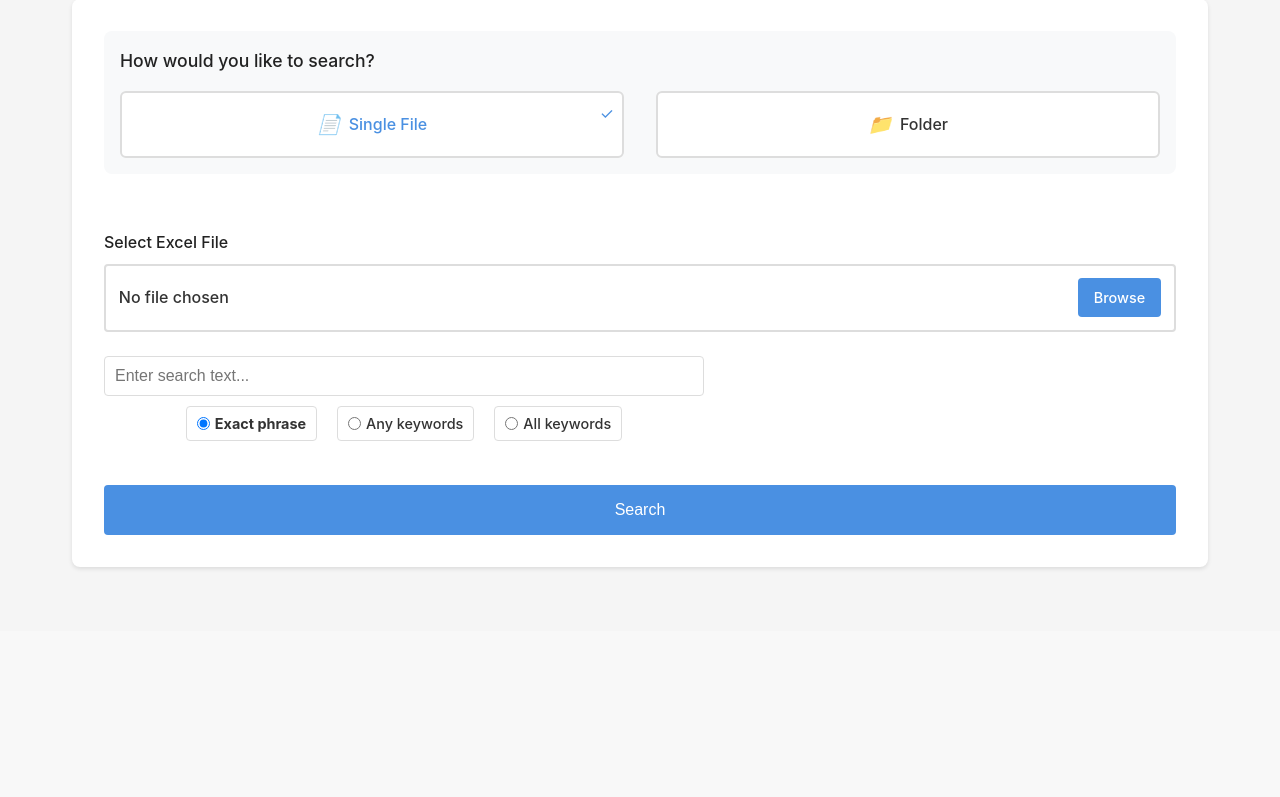
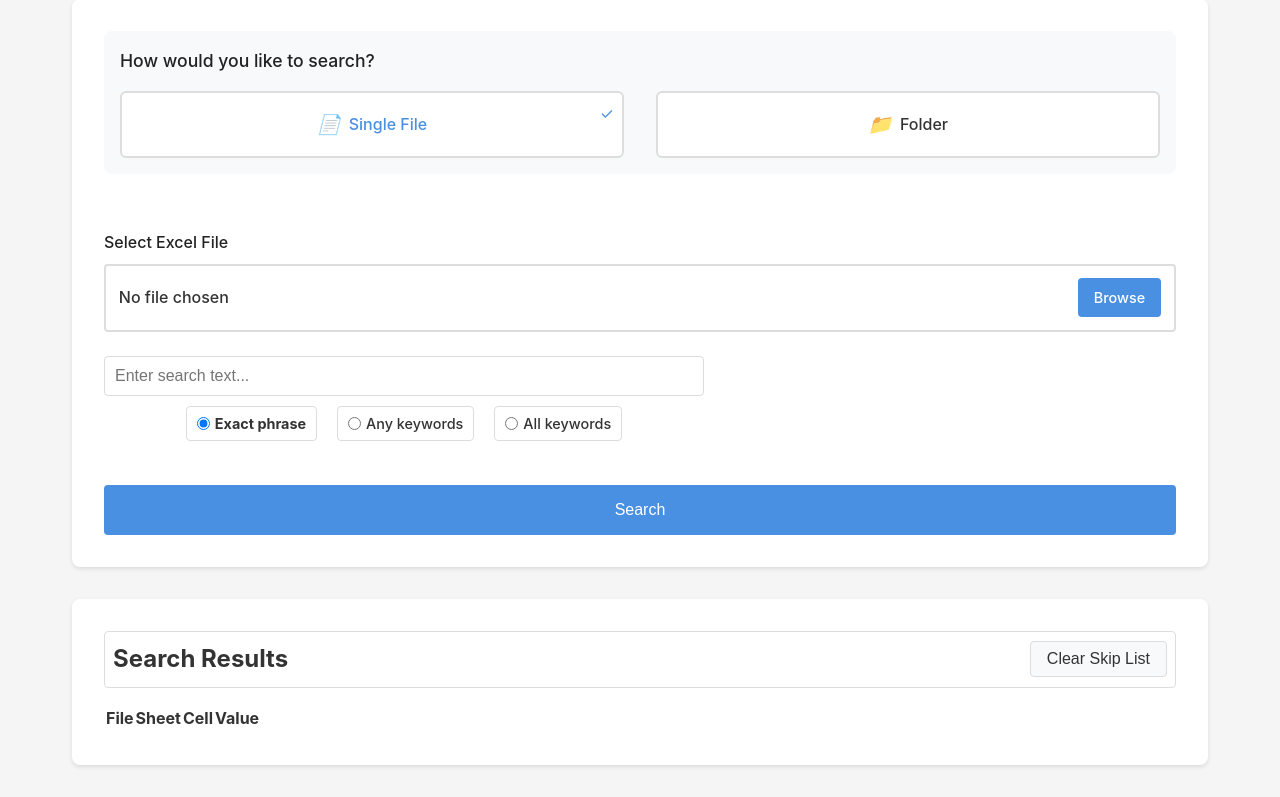
Before and after one commit to briancphillips/ExcelSeeker, a Flask app: page / in a window 1280 px wide. Shown: the part 181-978 px from the top of the page. Before the commit the page ends 751 px from the top, so only its background shows below. Run offline with Flask 3, Linux system fonts and the light colour scheme; lists and menus that the app fills with data are empty.

Commit message:
Added UI improvements: - Added clear skip list button to results header - Made filenames clickable with system file opening - Added styling for new elements

```diff
--- a/app.py
+++ b/app.py
@@ -16,6 +16,7 @@ from threading import Event
 from collections import defaultdict
 import uuid
 import threading
+import platform
 
 # Set up logging
 logging.basicConfig(level=logging.DEBUG)
@@ -139,6 +140,7 @@ def process_excel_file(file_path, search_text, search_mode="exact"):
                             results.append(
                                 {
                                     "filename": os.path.basename(file_path),
+                                    "filepath": str(os.path.abspath(file_path)),
                                     "sheet": sheet.name,
                                     "cell": format_cell_address(
                                         row_idx + 1, col_idx + 1
@@ -458,6 +460,38 @@ def cleanup_search(search_id):
         logger.error(f"Error cleaning up search {search_id}: {e}")
 
 
+@app.route("/open-file", methods=["POST"])
+def open_file():
+    """Open a file using the system's default application."""
+    try:
+        data = request.get_json()
+        if not data or "filepath" not in data:
+            return jsonify({"error": "No file path provided"}), 400
+
+        filepath = data["filepath"]
+        if not os.path.exists(filepath):
+            return jsonify({"error": "File not found"}), 404
+
+        # Use the appropriate command based on the operating system
+        system = platform.system().lower()
+        try:
+            if system == "darwin":  # macOS
+                subprocess.run(["open", filepath])
+            elif system == "windows":
+                subprocess.run(["start", filepath], shell=True)
+            elif system == "linux":
+                subprocess.run(["xdg-open", filepath])
+            else:
+                return jsonify({"error": "Unsupported operating system"}), 400
+
+            return jsonify({"message": "File opened successfully"})
+        except subprocess.SubprocessError as e:
+            return jsonify({"error": f"Failed to open file: {str(e)}"}), 500
+
+    except Exception as e:
+        return jsonify({"error": str(e)}), 500
+
+
 if __name__ == "__main__":
     try:
         # Ensure the application can find its templates and static files
--- a/static/style.css
+++ b/static/style.css
@@ -16,6 +16,8 @@
   --error-border: #f8b4b4;
   --success-bg: #4caf50;
   --success-text: #fff;
+  --accent-hover-color: #0056b3;
+  --accent-active-color: #004085;
 }
 
 :root[data-theme="dark"] {
@@ -35,6 +37,8 @@
   --error-border: #9b1c1c;
   --success-bg: #43a047;
   --success-text: #fff;
+  --accent-hover-color: #63b3ed;
+  --accent-active-color: #4299e1;
 }
 
 /* Reset and base styles */
@@ -830,3 +834,35 @@ button:hover {
     transform: translateY(0);
   }
 }
+
+.results-header {
+  display: flex;
+  justify-content: space-between;
+  align-items: center;
+  margin-bottom: 1rem;
+  padding: 0.5rem;
+  background: var(--card-bg);
+  border-radius: 4px;
+  border: 1px solid var(--border-color);
+}
+
+.results-header h2 {
+  margin: 0;
+  color: var(--text-color);
+}
+
+.file-link {
+  color: var(--accent-color);
+  text-decoration: none;
+  cursor: pointer;
+  transition: color 0.2s ease;
+}
+
+.file-link:hover {
+  color: var(--accent-hover-color);
+  text-decoration: underline;
+}
+
+.file-link:active {
+  color: var(--accent-active-color);
+}
--- a/templates/index.html
+++ b/templates/index.html
@@ -146,48 +146,31 @@
           </button>
         </div>
 
-        <div class="results-section hidden" id="resultsSection">
-          <div class="results-controls">
-            <div class="filter-group">
-              <input
-                type="text"
-                id="filterInput"
-                placeholder="Filter results..."
-                class="filter-input"
-              />
-              <select id="filterColumn" class="filter-select">
-                <option value="all">All Columns</option>
-                <option value="filename">Filename</option>
-                <option value="sheet">Sheet</option>
-                <option value="cell">Cell</option>
-                <option value="value">Value</option>
-              </select>
-            </div>
+        <div class="results-section" id="resultsSection">
+          <div class="results-header">
+            <h2>Search Results</h2>
+            <button
+              type="button"
+              onclick="clearSkipList()"
+              class="secondary-button"
+              title="Clear the list of skipped files"
+            >
+              Clear Skip List
+            </button>
           </div>
           <div class="table-container">
-            <table class="results-table">
+            <table>
               <thead>
                 <tr>
-                  <th data-sort="filename" class="sortable">
-                    Filename <span class="sort-icon">↕</span>
-                  </th>
-                  <th data-sort="sheet" class="sortable">
-                    Sheet <span class="sort-icon">↕</span>
-                  </th>
-                  <th data-sort="cell" class="sortable">
-                    Cell <span class="sort-icon">↕</span>
-                  </th>
-                  <th data-sort="value" class="sortable">
-                    Value <span class="sort-icon">↕</span>
-                  </th>
+                  <th>File</th>
+                  <th>Sheet</th>
+                  <th>Cell</th>
+                  <th>Value</th>
                 </tr>
               </thead>
-              <tbody id="resultsBody">
-                <!-- Results will be populated here -->
-              </tbody>
+              <tbody id="resultsBody"></tbody>
             </table>
           </div>
-          <div class="no-results hidden">No results found.</div>
         </div>
 
         <div id="skippedFiles" class="skipped-files hidden">
@@ -386,22 +369,8 @@
 
       // Update displayResults function
       function displayResults(results) {
-        const resultsSection = document.getElementById("resultsSection");
         const tbody = document.getElementById("resultsBody");
-        const noResults = document.querySelector(".no-results");
-        const loading = document.getElementById("loading");
-        const progressBarContainer = document.querySelector(
-          ".progress-bar-container"
-        );
-
-        // Hide loading and progress
-        loading.classList.add("hidden");
-        progressBarContainer.classList.add("hidden");
-
-        // Show results section
-        resultsSection.classList.remove("hidden");
-
-        // Clear previous results
+        const noResults = document.getElementById("noResults");
         tbody.innerHTML = "";
 
         if (!results || results.length === 0) {
@@ -413,7 +382,16 @@
         results.forEach((result) => {
           const row = document.createElement("tr");
           row.innerHTML = `
-            <td>${escapeHtml(result.filename)}</td>
+            <td>
+              <a href="file://${escapeHtml(result.filepath)}"
+                 onclick="openFile('${escapeHtml(
+                   result.filepath
+                 )}'); return false;"
+                 class="file-link"
+                 title="Click to open file">
+                ${escapeHtml(result.filename)}
+              </a>
+            </td>
             <td>${escapeHtml(result.sheet)}</td>
             <td>${escapeHtml(result.cell)}</td>
             <td>${escapeHtml(result.value)}</td>
@@ -423,6 +401,26 @@
 
         // Store results for sorting/filtering
         window.searchResults = results;
+      }
+
+      function openFile(filepath) {
+        fetch("/open-file", {
+          method: "POST",
+          headers: {
+            "Content-Type": "application/json",
+          },
+          body: JSON.stringify({ filepath: filepath }),
+        })
+          .then((response) => response.json())
+          .then((data) => {
+            if (data.error) {
+              showError(data.error);
+            }
+          })
+          .catch((error) => {
+            console.error("Error opening file:", error);
+            showError("Failed to open file");
+          });
       }
 
       function escapeHtml(unsafe) {
```
